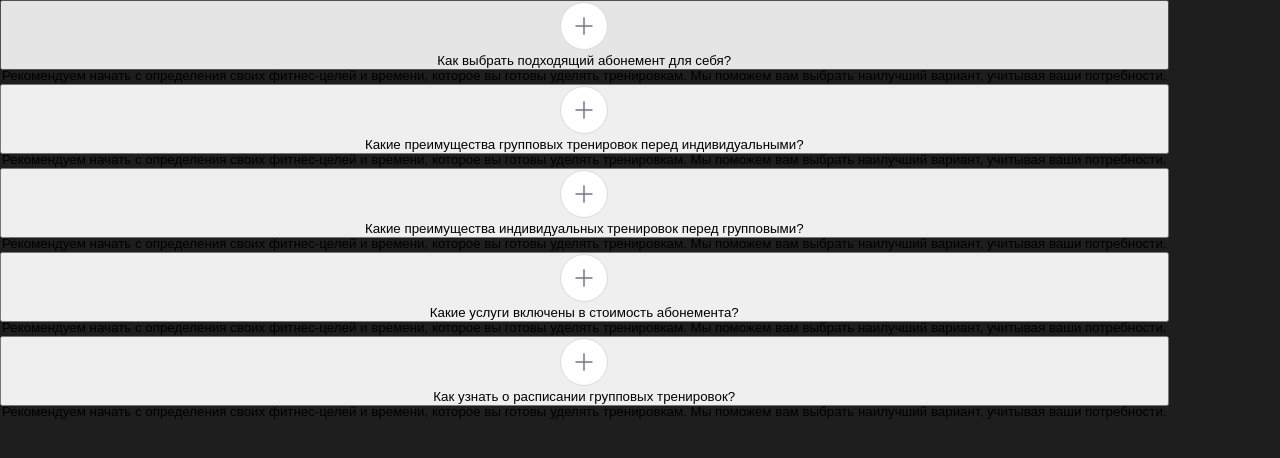
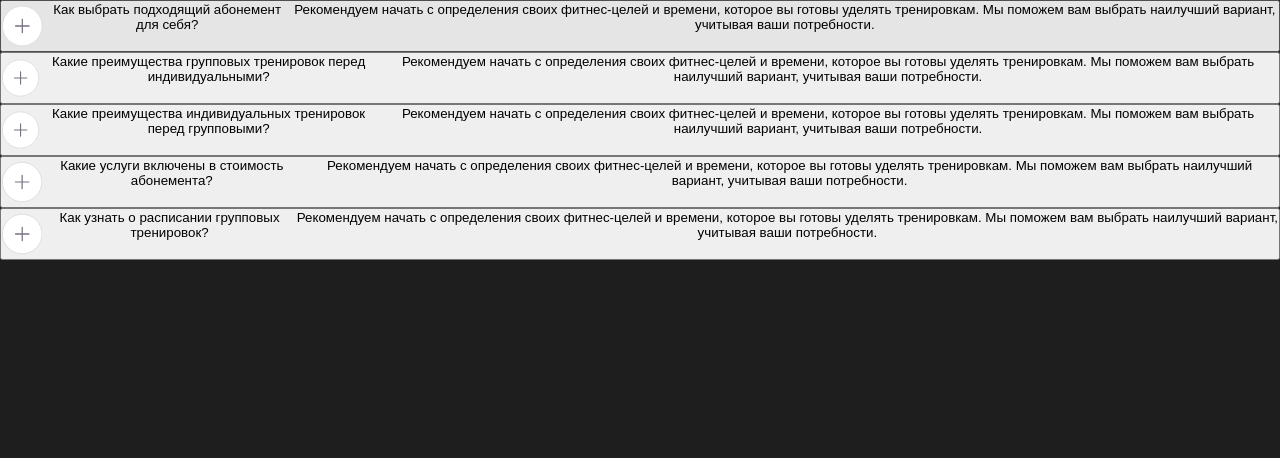
Before and after one commit to alwegr/gym, a React (Create React App) app: page / in a window 1280 px wide. Shown: the top 458 px of the page. Built offline with nearby package versions, Linux system fonts and the light colour scheme.

Commit message:
обновление файла FAQ без стилей

```diff
--- a/src/components/faq/faq.module.css
+++ b/src/components/faq/faq.module.css
@@ -0,0 +1,3 @@
+.header{
+    display: flex;
+}
```
